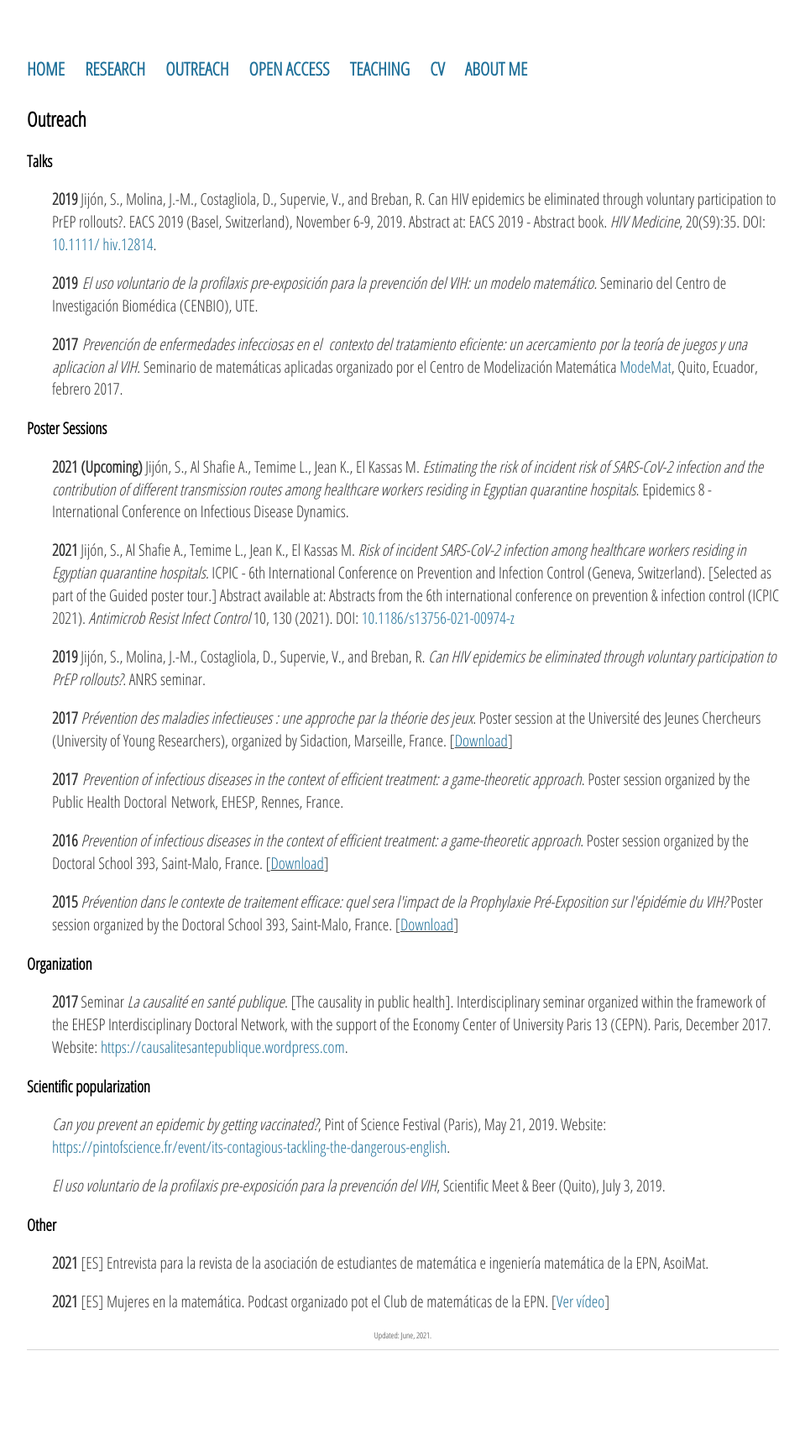
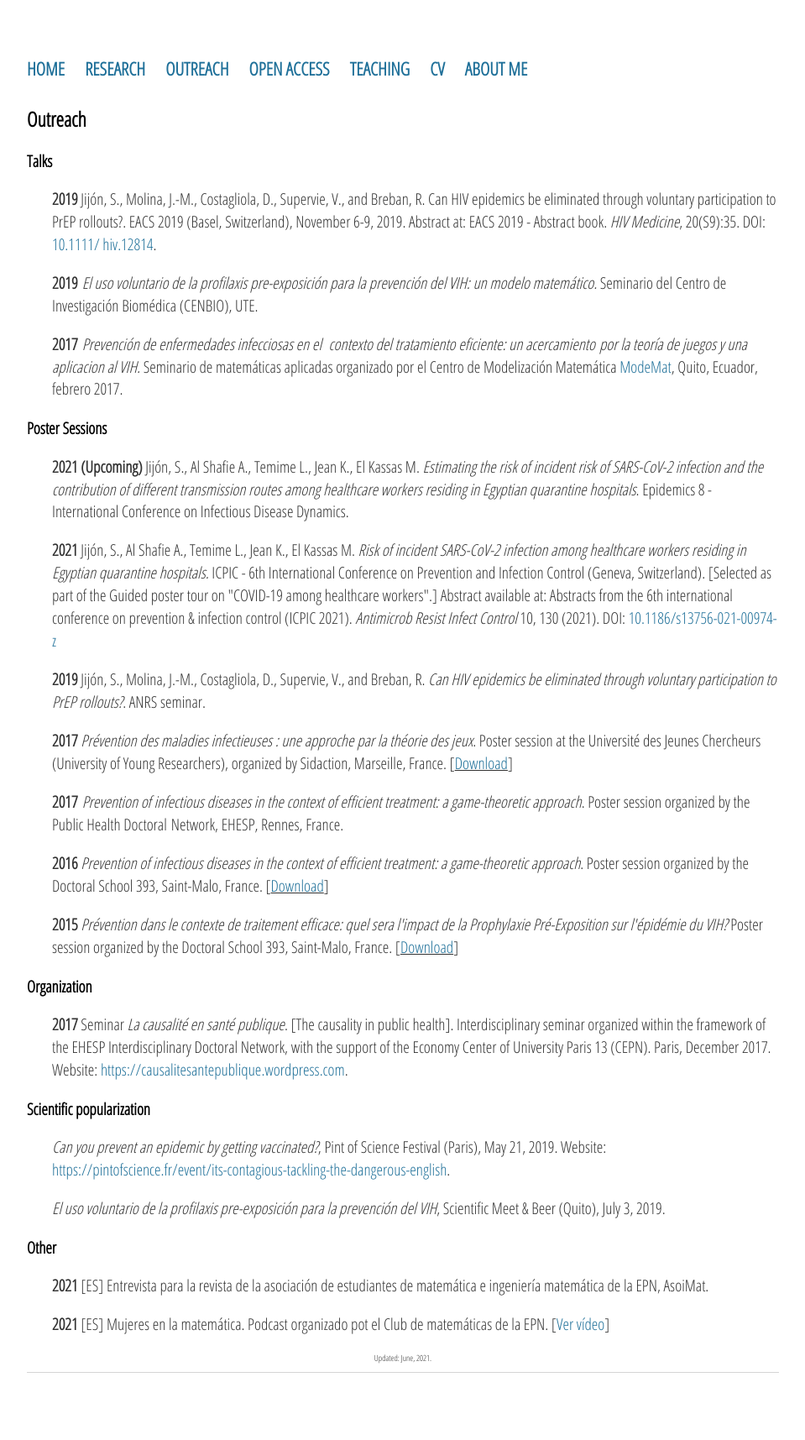
Before and after one commit to sjijon/sjijon.github.io, a Jekyll site: the page built from outreach.html, in a window 1280 px wide. Shown: the whole page at 84% size, without its empty margins (160-1119 px from the left). Built offline with Jekyll 4.4.1, drawn with Linux system fonts in a browser that asks for light colours; nearby versions of some CDN libraries; before the commit the page ends 1688 px from its top, so only the background shows below that.

Commit message:
Add info on ICPIC poster

```diff
--- a/outreach.html
+++ b/outreach.html
@@ -40,7 +40,7 @@
 		<em> Risk of incident SARS-CoV-2 infection among healthcare workers residing
 			in Egyptian quarantine hospitals.</em> ICPIC  -  6th International Conference
 			on Prevention and Infection Control (Geneva, Switzerland).
-			[Selected as part of the Guided poster tour.]
+			[Selected as part of the Guided poster tour on "COVID-19 among healthcare workers".]
 			Abstract available at: Abstracts from the 6th international conference on
 			prevention & infection control (ICPIC 2021). <em>Antimicrob Resist Infect
 				Control</em> 10, 130 (2021).
```
